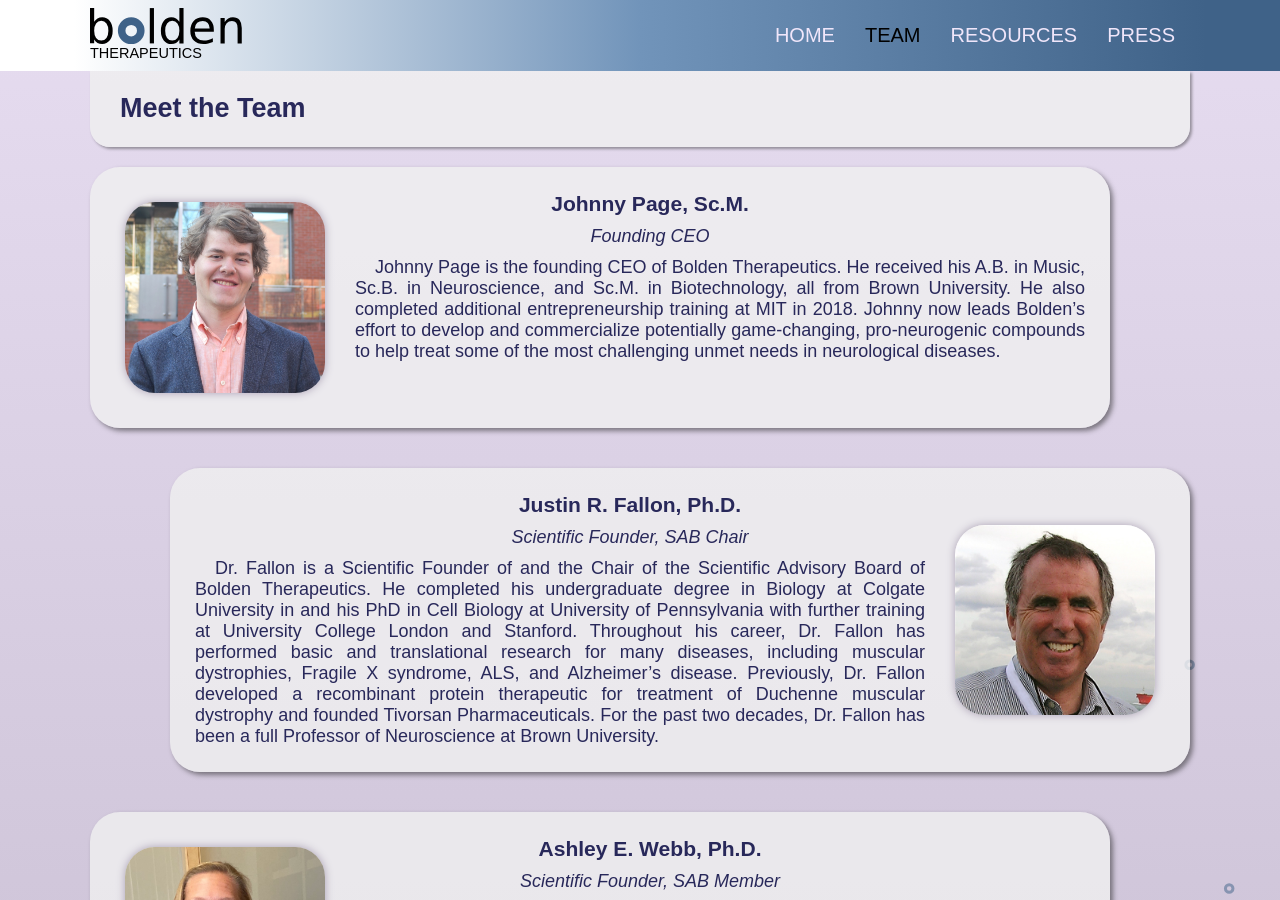
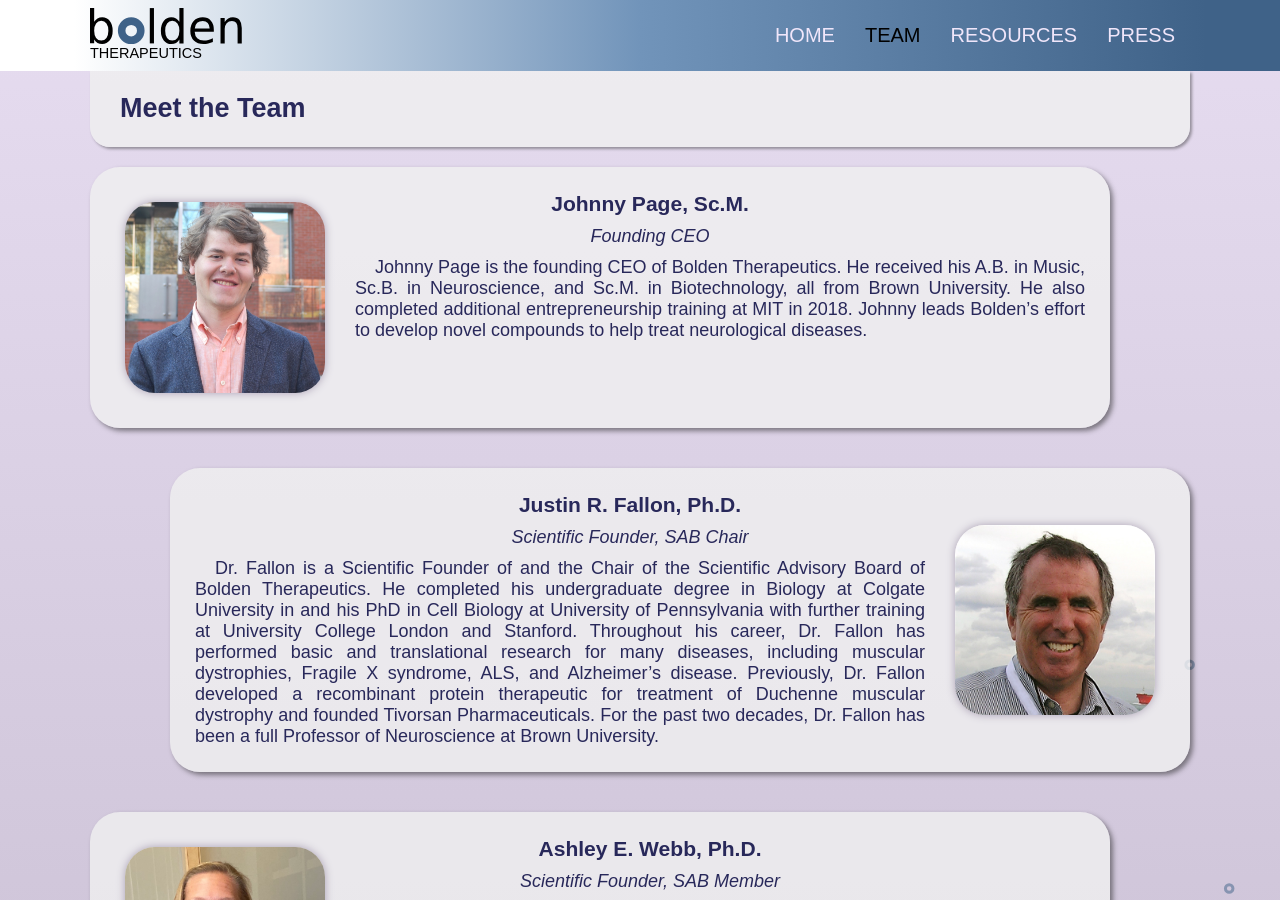
Before and after one commit to samstronghammer/bolden-therapeutics, a Jekyll site: the page built from team.html, in a window 1280 px wide and 900 px high. Built offline with Jekyll 4.4.1, drawn with Linux system fonts in a browser that asks for light colours.

Commit message:
Update team.yml

```diff
--- a/_data/team.yml
+++ b/_data/team.yml
@@ -2,7 +2,7 @@
   education: Sc.M.
   title: Founding CEO
   img: johnny-page.jpeg
-  about: Johnny Page is the founding CEO of Bolden Therapeutics. He received his A.B. in Music, Sc.B. in Neuroscience, and Sc.M. in Biotechnology, all from Brown University. He also completed additional entrepreneurship training at MIT in 2018. Johnny now leads Bolden’s effort to develop and commercialize potentially game-changing, pro-neurogenic compounds to help treat some of the most challenging unmet needs in neurological diseases.
+  about: Johnny Page is the founding CEO of Bolden Therapeutics. He received his A.B. in Music, Sc.B. in Neuroscience, and Sc.M. in Biotechnology, all from Brown University. He also completed additional entrepreneurship training at MIT in 2018. Johnny leads Bolden’s effort to develop novel compounds to help treat neurological diseases.
 - name: Justin R. Fallon
   education: Ph.D.
   title: Scientific Founder, SAB Chair
```
